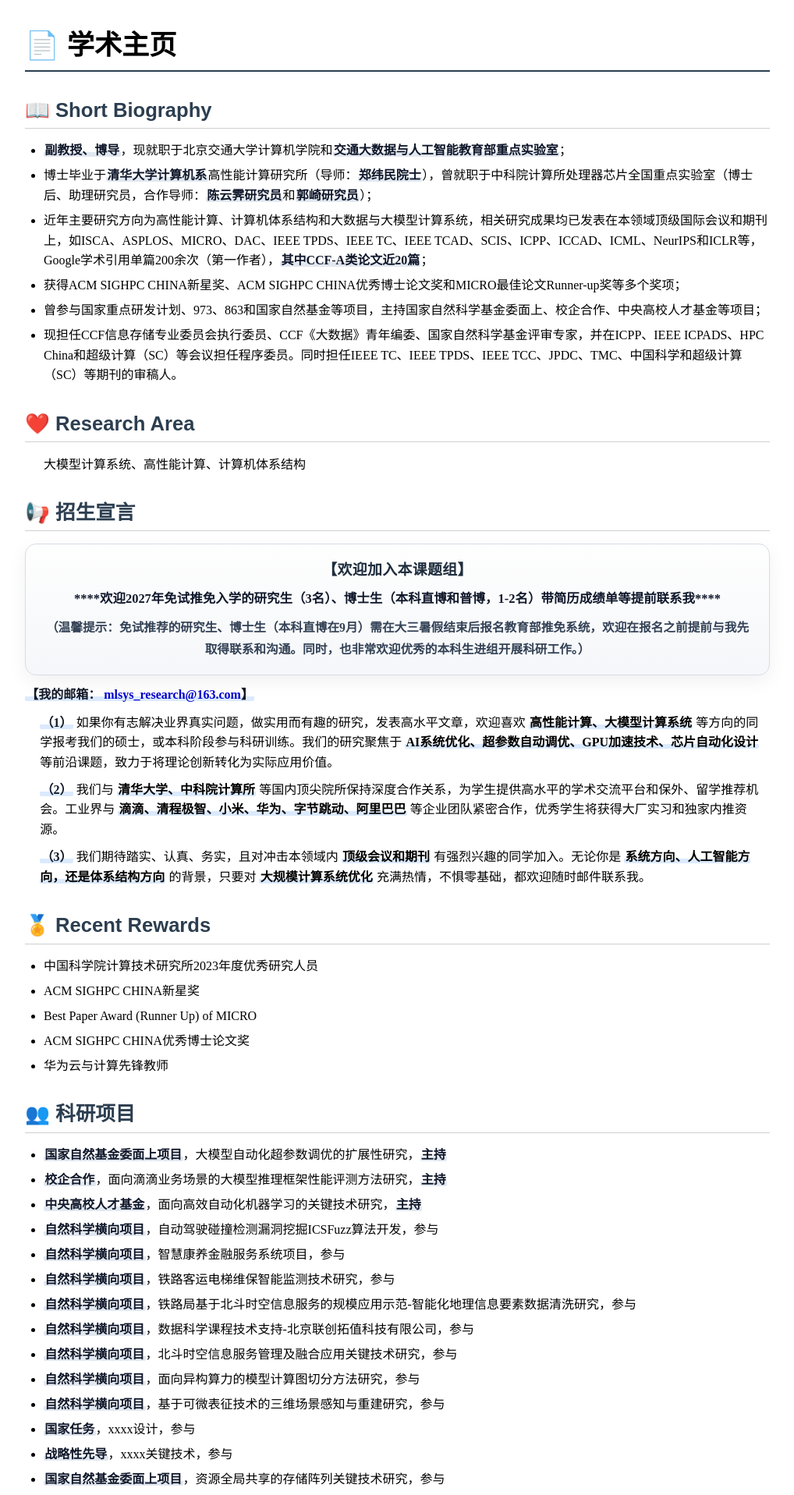
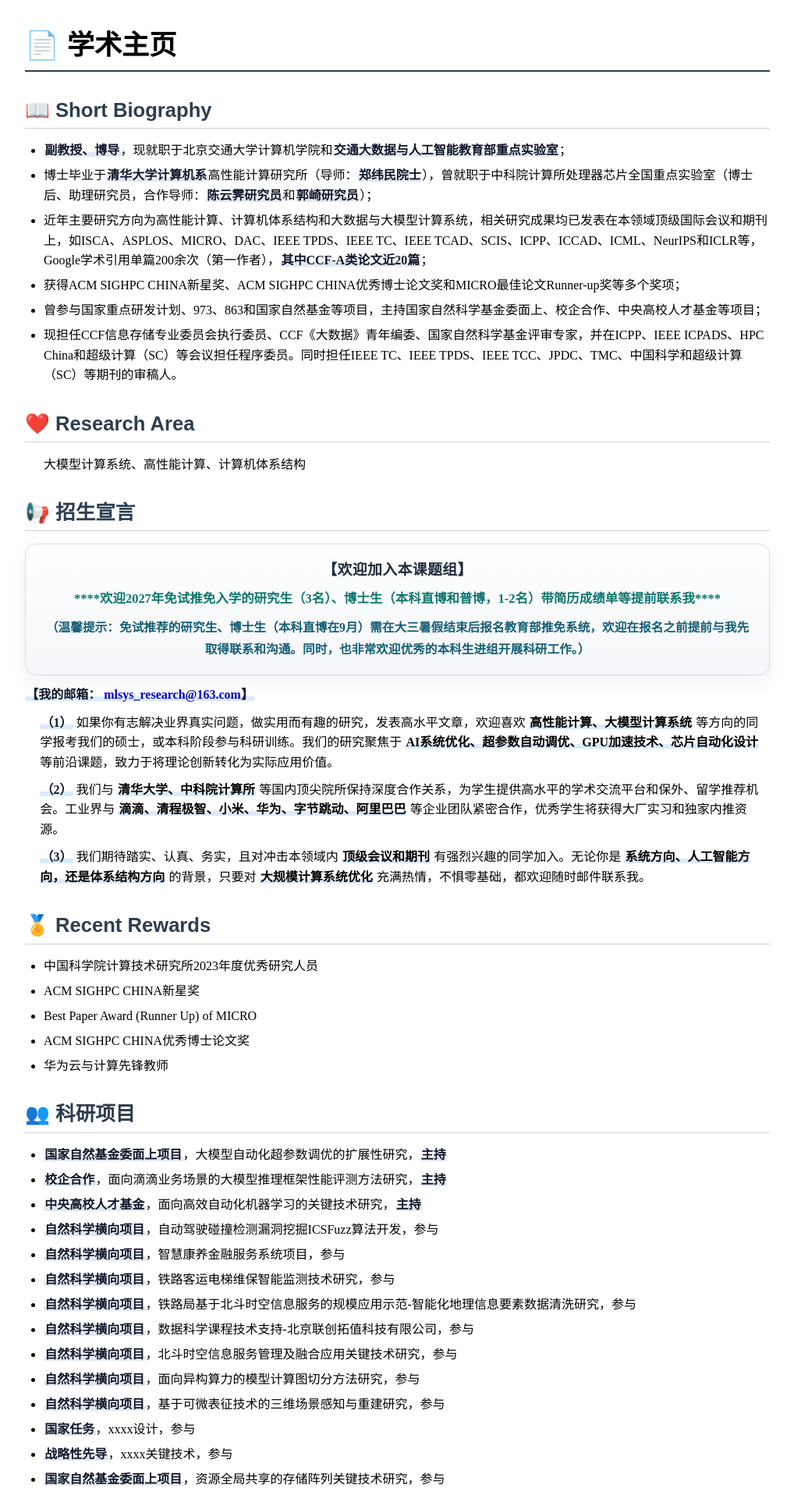
Before and after one commit to mlsys-research-jedy/mlsys-research-jedy.github.io, a Jekyll site: the page index.html, which Jekyll copies as it is, in a window 1280 px wide. Shown: the top 1917 px of the page at 78% size, without its empty margins (123-1141 px from the left). Built offline with Jekyll 4.4.1, drawn with Linux system fonts in a browser that asks for light colours.

Commit message:
Use stronger recruitment notice colors

```diff
--- a/index.html
+++ b/index.html
@@ -145,8 +145,8 @@
     <!-- 条幅：包含 【欢迎加入本课题组】 + 带星号通知 -->
     <div style="border: 1px solid #d7dde5; text-align: center; padding: 18px 22px; border-radius: 14px; margin: 12px 0; background: linear-gradient(180deg, #fefefe 0%, #f5f7fa 100%); box-shadow: 0 8px 24px rgba(15, 23, 42, 0.06);">
         <p style="margin: 0 0 8px 0; font-weight: 700; color: #1f2d3d; font-size: 1.18em; letter-spacing: 0.02em;">【欢迎加入本课题组】</p>
-        <p style="margin: 0; font-weight: 800; color: #0f172a; font-size: 1.03em; line-height: 1.75;">****欢迎2027年免试推免入学的研究生（3名）、博士生（本科直博和普博，1-2名）带简历成绩单等提前联系我****</p>
-        <p style="margin: 8px 0 0 0; color: #334155; font-size: 0.98em; line-height: 1.8; font-weight: 600;">（温馨提示：免试推荐的研究生、博士生（本科直博在9月）需在大三暑假结束后报名教育部推免系统，欢迎在报名之前提前与我先取得联系和沟通。同时，也非常欢迎优秀的本科生进组开展科研工作。）</p>
+        <p style="margin: 0; font-weight: 800; color: #0f766e; font-size: 1.03em; line-height: 1.75;">****欢迎2027年免试推免入学的研究生（3名）、博士生（本科直博和普博，1-2名）带简历成绩单等提前联系我****</p>
+        <p style="margin: 8px 0 0 0; color: #155e75; font-size: 0.98em; line-height: 1.8; font-weight: 600;">（温馨提示：免试推荐的研究生、博士生（本科直博在9月）需在大三暑假结束后报名教育部推免系统，欢迎在报名之前提前与我先取得联系和沟通。同时，也非常欢迎优秀的本科生进组开展科研工作。）</p>
     </div>
 
     <!-- 邮箱：普通正文，保持原有样式 -->
```
